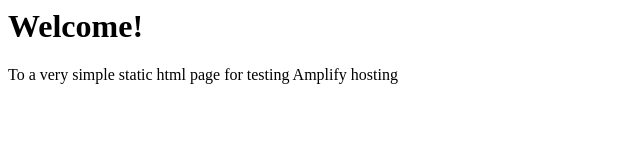
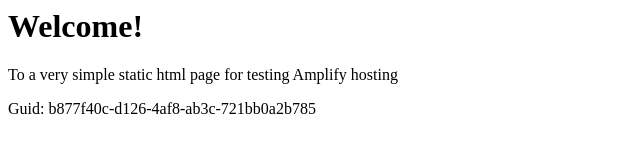
Before and after one commit to aws-aemilia-sin/Github-PR-Commit-Integration-Test-DoNotTouch-Gith-P5X5MO5I-v1-prod-ap-southeast-1, a website: page src/index.html in a window 1280 px wide. Shown: the whole page, without its empty margins (0-640 px from the left). Drawn offline with Linux system fonts and the light colour scheme.

Commit message:
commit from integ tests

```diff
--- a/src/index.html
+++ b/src/index.html
@@ -1,3 +1,5 @@
+
+
 <html lang="en">
 
 <head>
@@ -10,6 +12,6 @@
 <body>
     <h1>Welcome!</h1>
     <p>To a very simple static html page for testing Amplify hosting</p>
-</body>
+    <p>Guid: b877f40c-d126-4af8-ab3c-721bb0a2b785</p></body>
 
 </html>
```
